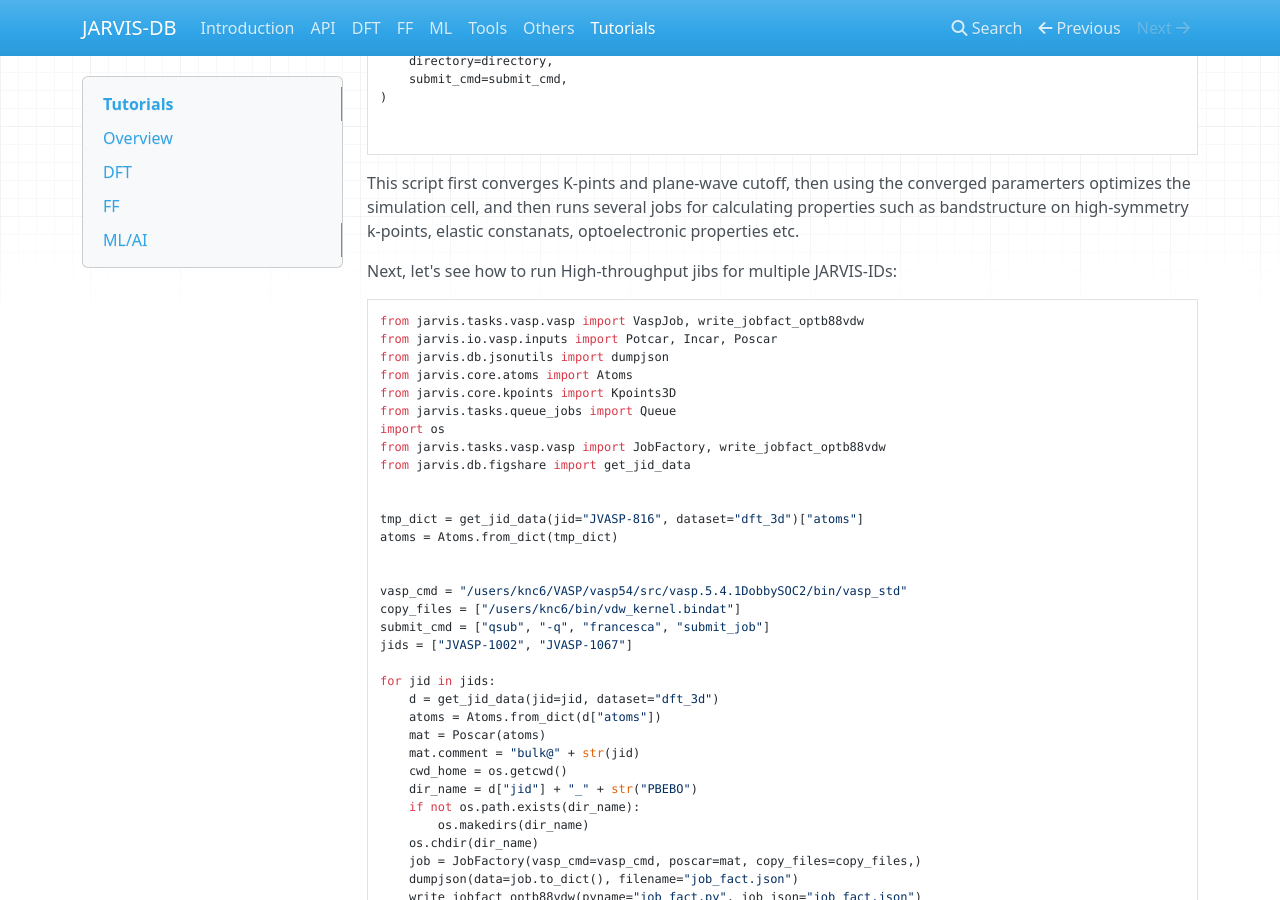
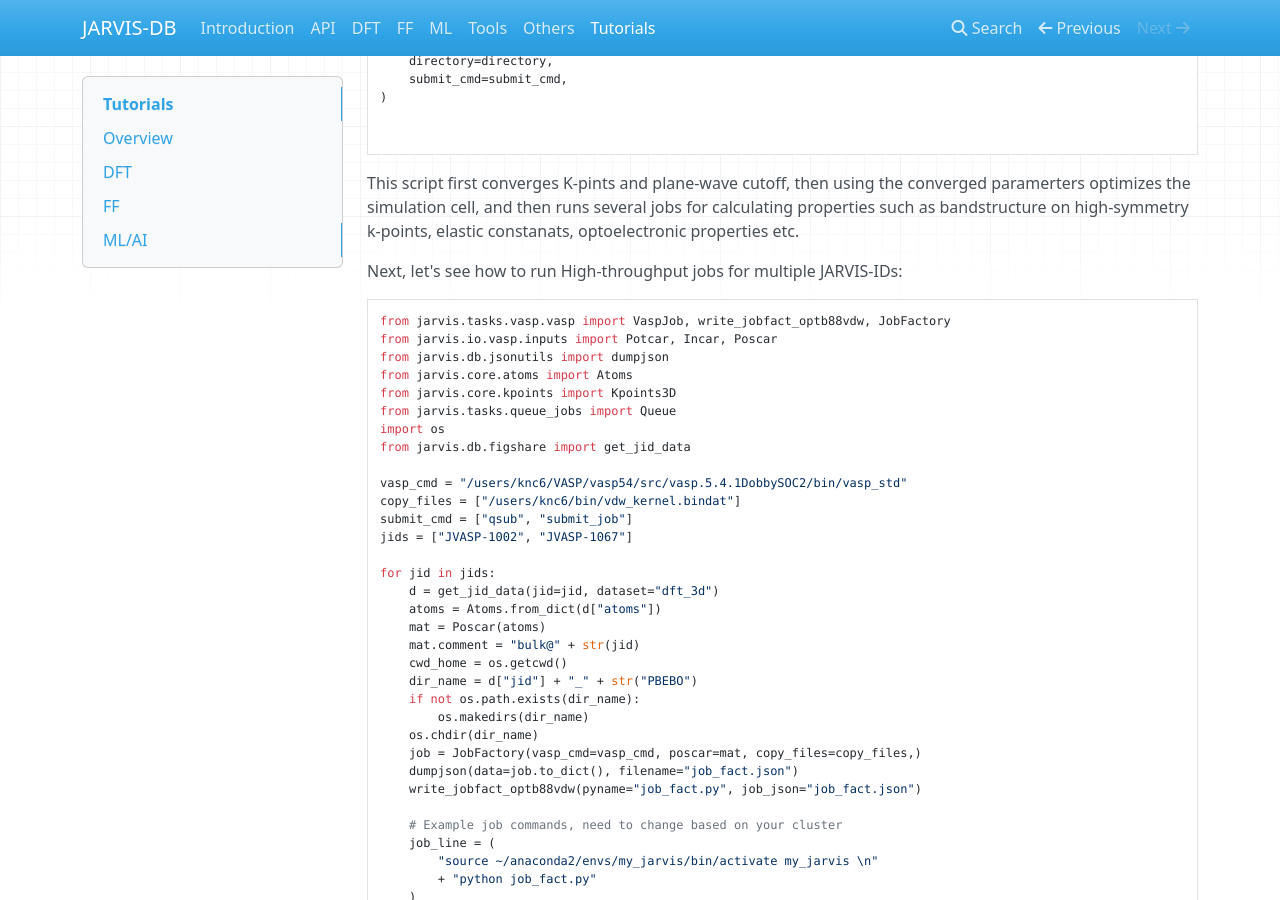
Before and after one commit to JARVIS-Materials-Design/dbdocs, an MkDocs documentation site: the page built from docs/tutorials.md, in a window 1280 px wide and 900 px high, scrolled down 2974 px. Built offline with MkDocs 1.6.1, drawn with Linux system fonts in a browser that asks for light colours; nearby versions of some CDN libraries.

Commit message:
Update tutorials.md

````diff
--- a/docs/tutorials.md
+++ b/docs/tutorials.md
@@ -167,27 +167,21 @@ This script first converges K-pints and plane-wave cutoff, then using the conver
 optimizes the simulation cell, and then runs several jobs for calculating properties such as
 bandstructure on high-symmetry k-points, elastic constanats, optoelectronic properties etc.
 
-Next, let's see how to run High-throughput jibs for multiple JARVIS-IDs:
+Next, let's see how to run High-throughput jobs for multiple JARVIS-IDs:
 
 ``` python hl_lines="3"
-from jarvis.tasks.vasp.vasp import VaspJob, write_jobfact_optb88vdw
+from jarvis.tasks.vasp.vasp import VaspJob, write_jobfact_optb88vdw, JobFactory
 from jarvis.io.vasp.inputs import Potcar, Incar, Poscar
 from jarvis.db.jsonutils import dumpjson
 from jarvis.core.atoms import Atoms
 from jarvis.core.kpoints import Kpoints3D
 from jarvis.tasks.queue_jobs import Queue
 import os
-from jarvis.tasks.vasp.vasp import JobFactory, write_jobfact_optb88vdw
 from jarvis.db.figshare import get_jid_data
-
-
-tmp_dict = get_jid_data(jid="JVASP-816", dataset="dft_3d")["atoms"]
-atoms = Atoms.from_dict(tmp_dict)
-
 
 vasp_cmd = "/users/knc6/VASP/vasp54/src/vasp.5.4.1DobbySOC2/bin/vasp_std"
 copy_files = ["/users/knc6/bin/vdw_kernel.bindat"]
-submit_cmd = ["qsub", "-q", "francesca", "submit_job"]
+submit_cmd = ["qsub", "submit_job"]
 jids = ["JVASP-1002", "JVASP-1067"]
 
 for jid in jids:
````
